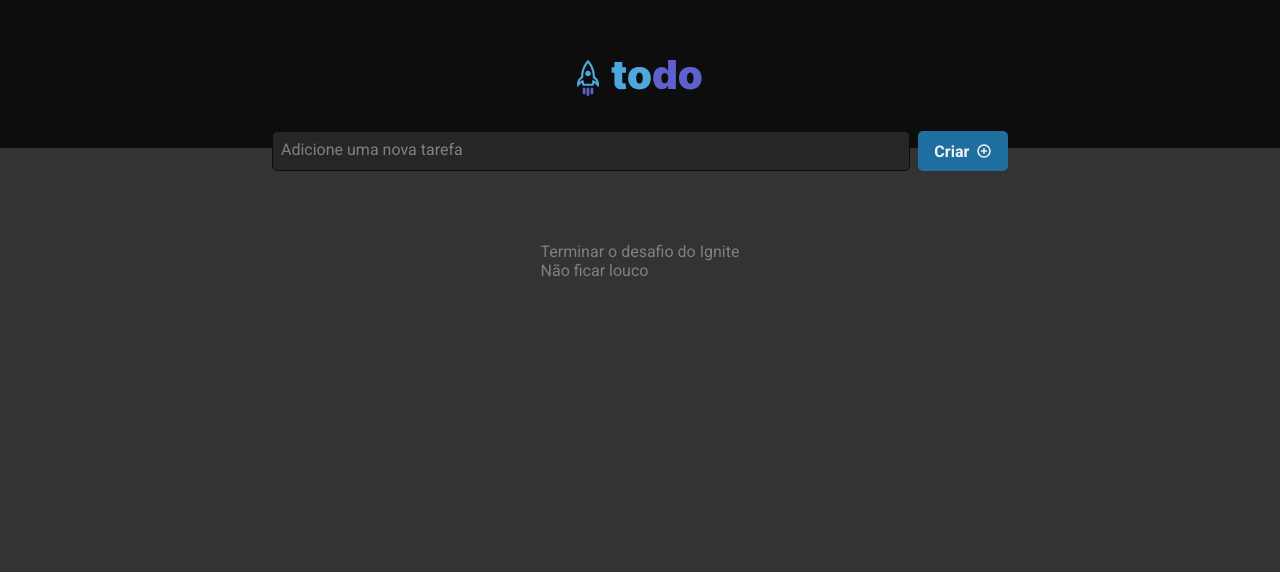
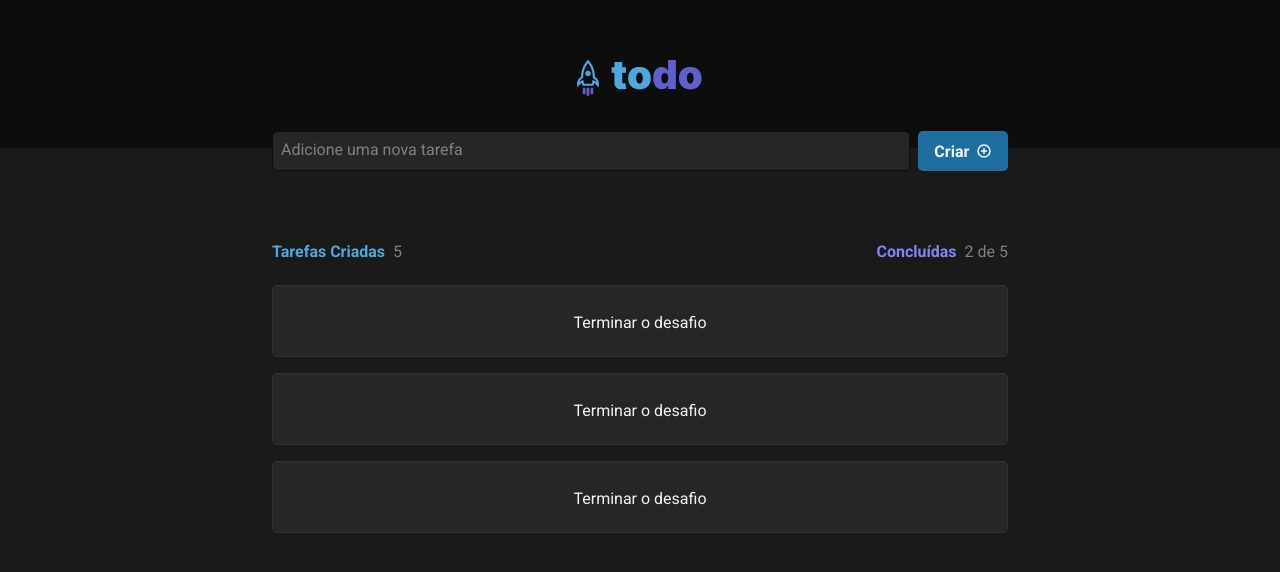
Before and after one commit to hericlysdlarii/ToDo, a React (Vite) app: page / in a window 1280 px wide. Shown: the top 572 px of the page. Built offline with nearby package versions, Linux system fonts and the light colour scheme.

Commit message:
Iniciando área Task

```diff
--- a/src/App.tsx
+++ b/src/App.tsx
@@ -1,10 +1,12 @@
-import { Task } from './Task';
+import { Task } from './components/Tasks';
 import { Header } from './components/Header';
+import { NewTask } from './components/NewTask';
 
 import styles from './App.module.css';
 
 import './global.css'
-import { NewTask } from './components/NewTask';
+import { TasksInfo } from './components/TasksInfo';
+
 
 export function App() {
   return (
@@ -14,12 +16,10 @@ export function App() {
       <div className={styles.wrapper}>
         <NewTask />
         <main>
-          <Task
-            content="Terminar o desafio do Ignite"
-          />
-          <Task
-            content="Não ficar louco"
-          />
+          <TasksInfo />
+          <Task />
+          <Task />
+          <Task />
         </main>
       </div>
 
--- a/src/Task.tsx
+++ /dev/null
@@ -1,7 +0,0 @@
-interface Props {
-  content: string;
-}
-
-export function Task(props:Props) {
-  return <p>{props.content}</p>
-}
--- /dev/null
+++ b/src/components/Tasks.module.css
@@ -0,0 +1,21 @@
+.tasks {
+  background: var(--gray-500);
+  border-radius: 5px;
+  border: 1px solid var(--gray-400);
+
+  height: 4.5rem;
+}
+
+.tasks {
+  text-align: center;
+}
+
+.tasks + .tasks {
+  margin-top: 1rem;
+}
+
+.content {
+  line-height: 1.6;
+  color: var(--gray-100);
+  margin-top: 1.5rem;
+}
--- /dev/null
+++ b/src/components/Tasks.tsx
@@ -0,0 +1,13 @@
+import styles from './Tasks.module.css';
+
+export function Task() {
+  return (
+    <article className={styles.tasks}>
+      <div className={styles.content}>
+
+        <p>Terminar o desafio</p>
+
+      </div>
+    </article>
+  );
+}
--- /dev/null
+++ b/src/components/TasksInfo.module.css
@@ -0,0 +1,26 @@
+.infos {
+  width: 46rem;
+  display: flex;
+  align-items: center;
+  justify-content: space-between;
+
+  margin-bottom: 1.5rem;
+}
+
+.createdTasks {
+  display: flex;
+  gap: 0.5rem;
+}
+
+.createdTasks strong {
+  color: var(--blue);
+}
+
+.concluded {
+  display: flex;
+  gap: 0.5rem;
+}
+
+.concluded strong {
+  color: var(--purple);
+}
--- /dev/null
+++ b/src/components/TasksInfo.tsx
@@ -0,0 +1,17 @@
+import styles from './TasksInfo.module.css';
+
+export function TasksInfo() {
+  return (
+    <header className={styles.infos}>
+      <div className={styles.createdTasks}>
+        <strong>Tarefas Criadas</strong>
+        <div>5</div>
+      </div>
+
+      <div className={styles.concluded}>
+      <strong>Concluídas</strong>
+      <div>2 de 5</div>
+      </div>
+    </header>
+  )
+}
--- a/src/global.css
+++ b/src/global.css
@@ -24,7 +24,7 @@
 }
 
 body {
-  background: var(--gray-400);
+  background: var(--gray-600);
   color: var(--gray-300);
   -webkit-font-smoothing: antialiased; /* Padão de letra para navegadores*/
 }
```
Also changed, not shown: src/assets/fgt.svg (added).
